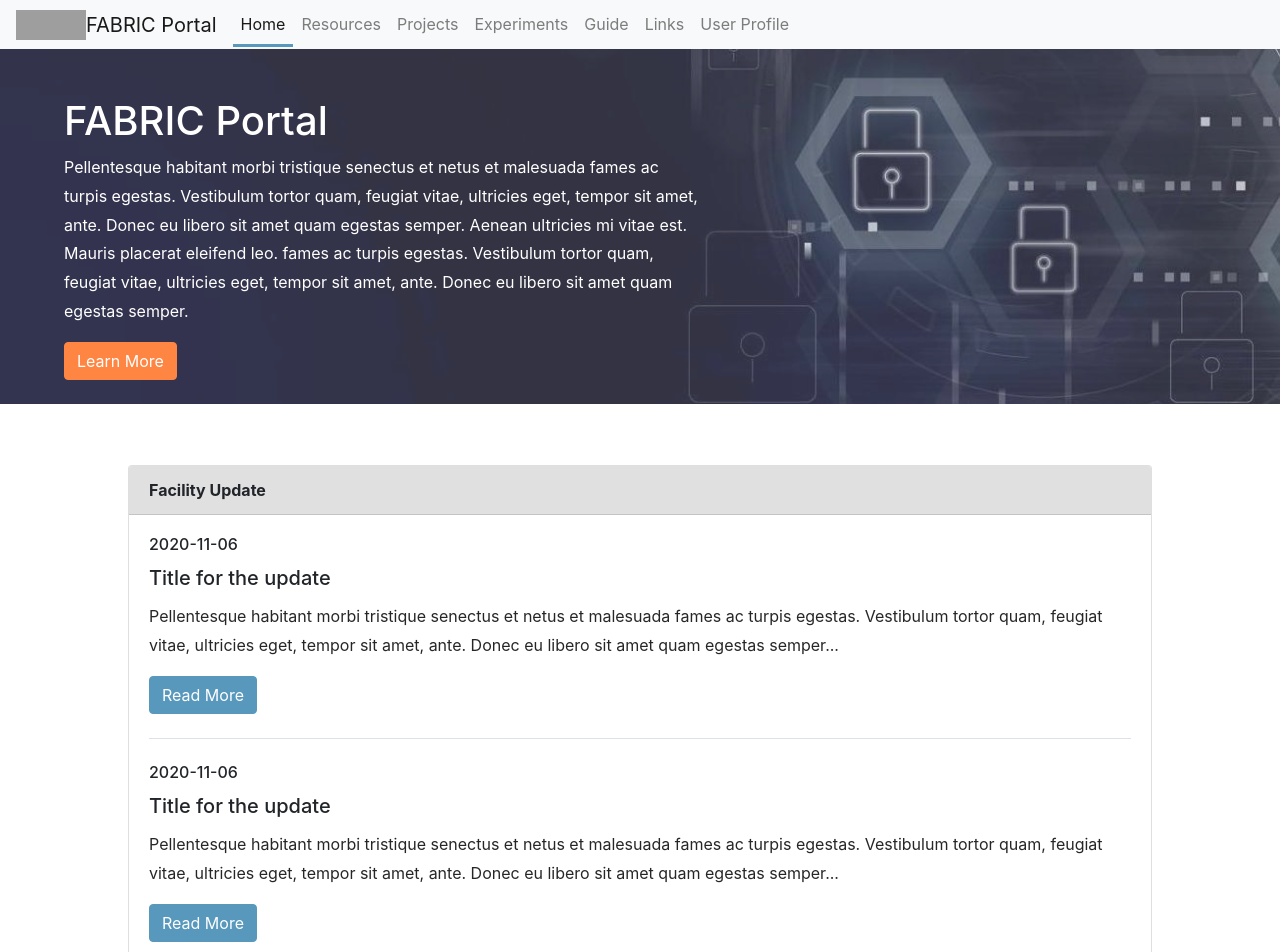
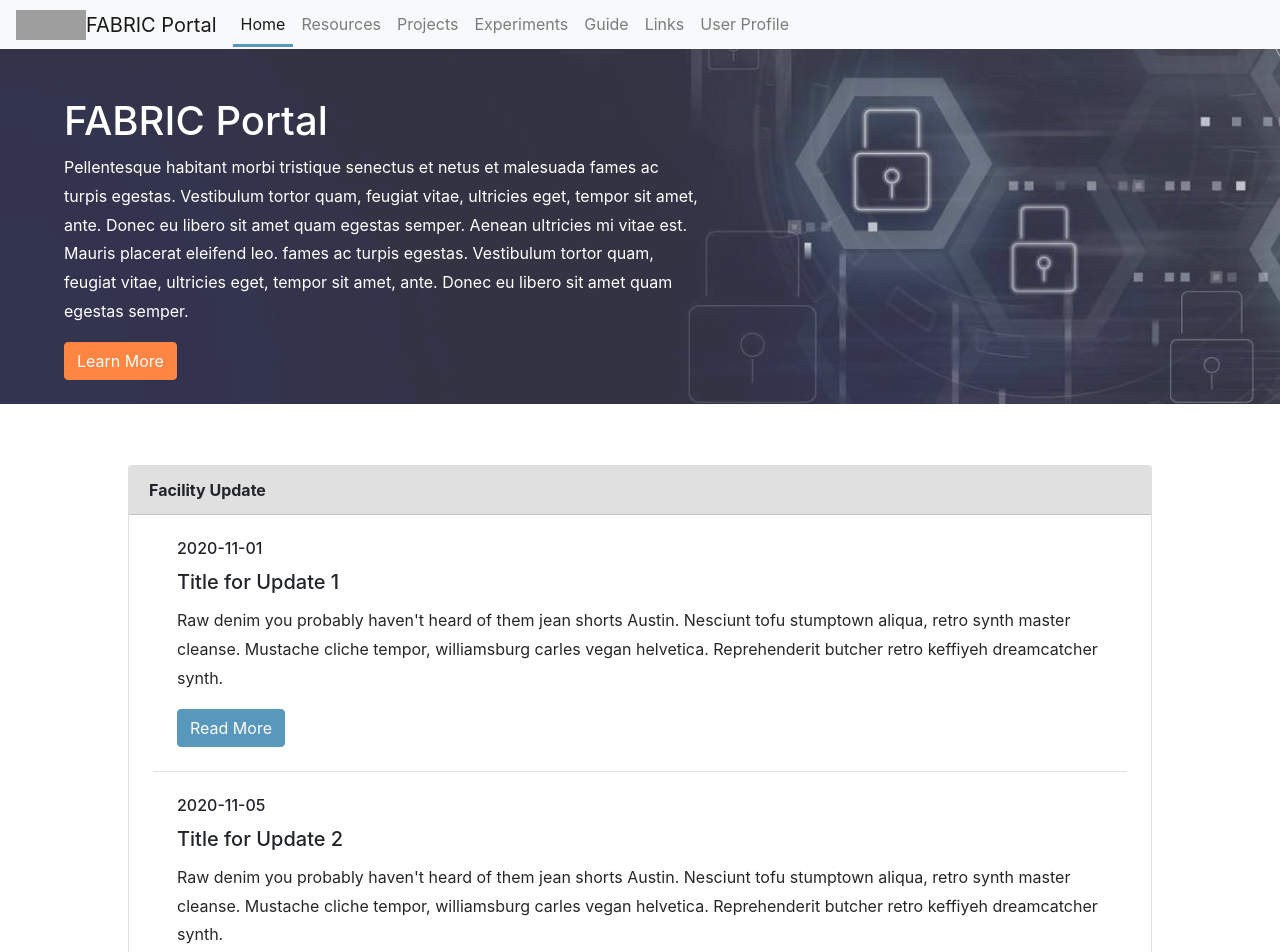
Before and after one commit to fabric-testbed/fabric-portal, a React (Create React App) app: page / in a window 1280 px wide. Shown: the top 952 px of the page. Built offline with nearby package versions, Linux system fonts and the light colour scheme; grey boxes are pictures that could not be loaded.

Commit message:
#16: applied fake facility update data to homepage

```diff
--- a/src/pages/Home.jsx
+++ b/src/pages/Home.jsx
@@ -3,6 +3,10 @@ import { homepageIntro } from "../services/portalData.json";
 import { getUpdates } from "../services/fakeFacilityUpdate";
 
 class Home extends React.Component {
+  state = {
+    updates: getUpdates().slice(0, 2),
+  };
+
   render() {
     return (
       <div className="home-container">
@@ -18,30 +22,20 @@ class Home extends React.Component {
             <div className="card-header">
               <b>Facility Update</b>
             </div>
-            <div className="card-body">
-              <div className="update-1 pb-4 border-bottom">
-                <h6 className="card-title">2020-11-06</h6>
-                <h5 className="card-title">Title for the update</h5>
-                <p className="card-text">
-                  Pellentesque habitant morbi tristique senectus et netus et
-                  malesuada fames ac turpis egestas. Vestibulum tortor quam,
-                  feugiat vitae, ultricies eget, tempor sit amet, ante. Donec eu
-                  libero sit amet quam egestas semper...
-                </p>
-                <a href="#" className="btn btn-primary">
+            <div className="card-body p-0">
+              <div className="p-4 mx-4 border-bottom">
+                <h6 className="card-title">{this.state.updates[0].date}</h6>
+                <h5 className="card-title">{this.state.updates[0].title}</h5>
+                <p className="card-text">{this.state.updates[0].content}</p>
+                <a href={this.state.updates[0].id} className="btn btn-primary">
                   Read More
                 </a>
               </div>
-              <div className="update-1 pt-4">
-                <h6 className="card-title">2020-11-06</h6>
-                <h5 className="card-title">Title for the update</h5>
-                <p className="card-text">
-                  Pellentesque habitant morbi tristique senectus et netus et
-                  malesuada fames ac turpis egestas. Vestibulum tortor quam,
-                  feugiat vitae, ultricies eget, tempor sit amet, ante. Donec eu
-                  libero sit amet quam egestas semper...
-                </p>
-                <a href="#" className="btn btn-primary">
+              <div className="p-4 mx-4">
+                <h6 className="card-title">{this.state.updates[1].date}</h6>
+                <h5 className="card-title">{this.state.updates[1].title}</h5>
+                <p className="card-text">{this.state.updates[1].content}</p>
+                <a href={this.state.updates[1].id} className="btn btn-primary">
                   Read More
                 </a>
               </div>
--- a/src/services/fakeFacilityUpdate.js
+++ b/src/services/fakeFacilityUpdate.js
@@ -1,21 +1,21 @@
 export const updates = [
   {
-    update_id: 1,
-    subject: "Title for Update 1",
+    id: 1,
+    title: "Title for Update 1",
     content:
       "Raw denim you probably haven't heard of them jean shorts Austin. Nesciunt tofu stumptown aliqua, retro synth master cleanse. Mustache cliche tempor, williamsburg carles vegan helvetica. Reprehenderit butcher retro keffiyeh dreamcatcher synth.",
     date: "2020-11-01",
   },
   {
-    update_id: 2,
-    subject: "Title for 2",
+    id: 2,
+    title: "Title for Update 2",
     content:
       "Raw denim you probably haven't heard of them jean shorts Austin. Nesciunt tofu stumptown aliqua, retro synth master cleanse. Mustache cliche tempor, williamsburg carles vegan helvetica. Reprehenderit butcher retro keffiyeh dreamcatcher synth.",
     date: "2020-11-05",
   },
   {
-    update_id: 3,
-    subject: "Title for 3",
+    id: 3,
+    title: "Title for Update 3",
     content:
       "Raw denim you probably haven't heard of them jean shorts Austin. Nesciunt tofu stumptown aliqua, retro synth master cleanse. Mustache cliche tempor, williamsburg carles vegan helvetica. Reprehenderit butcher retro keffiyeh dreamcatcher synth.",
     date: "2020-11-06",
```
